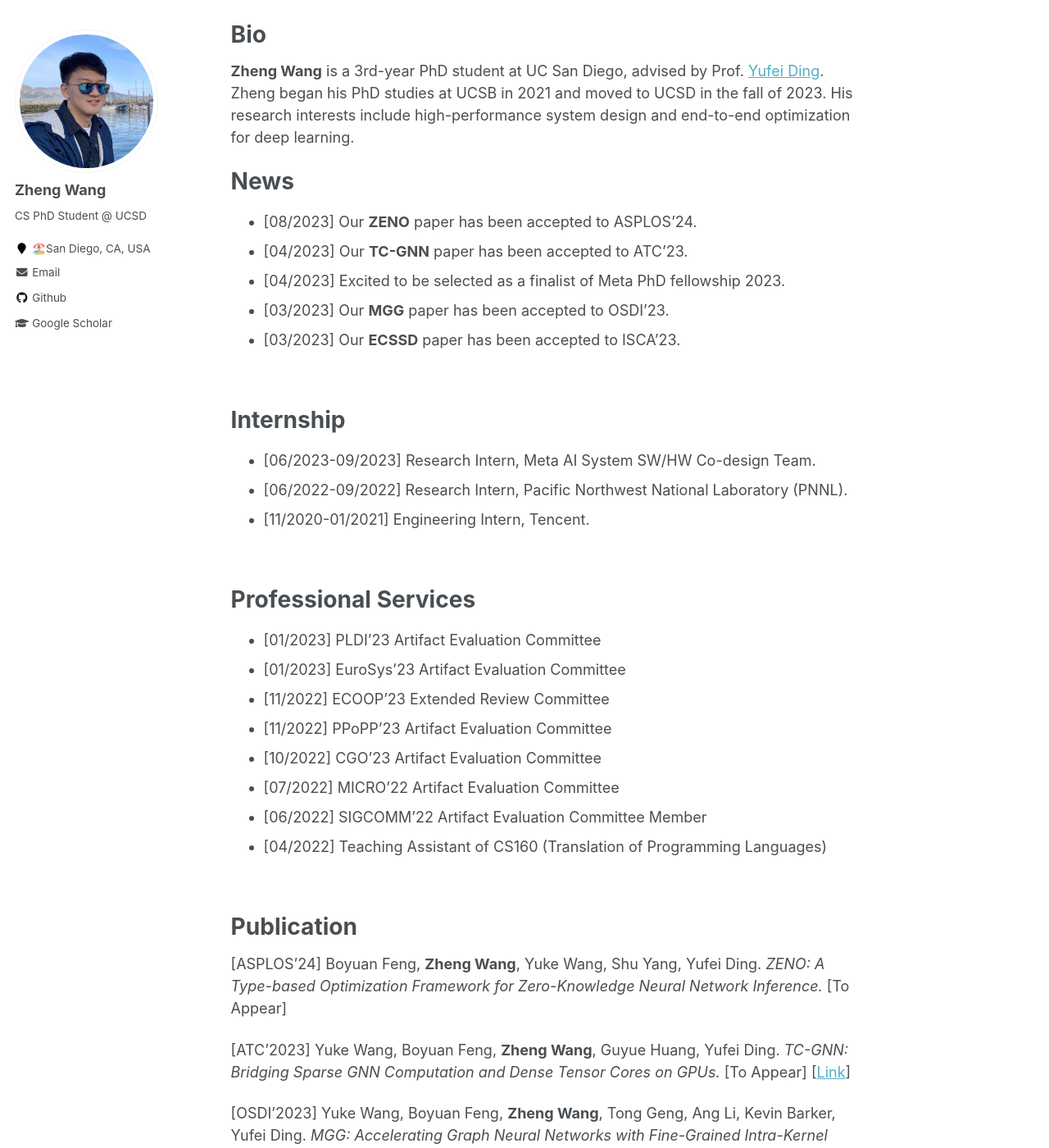
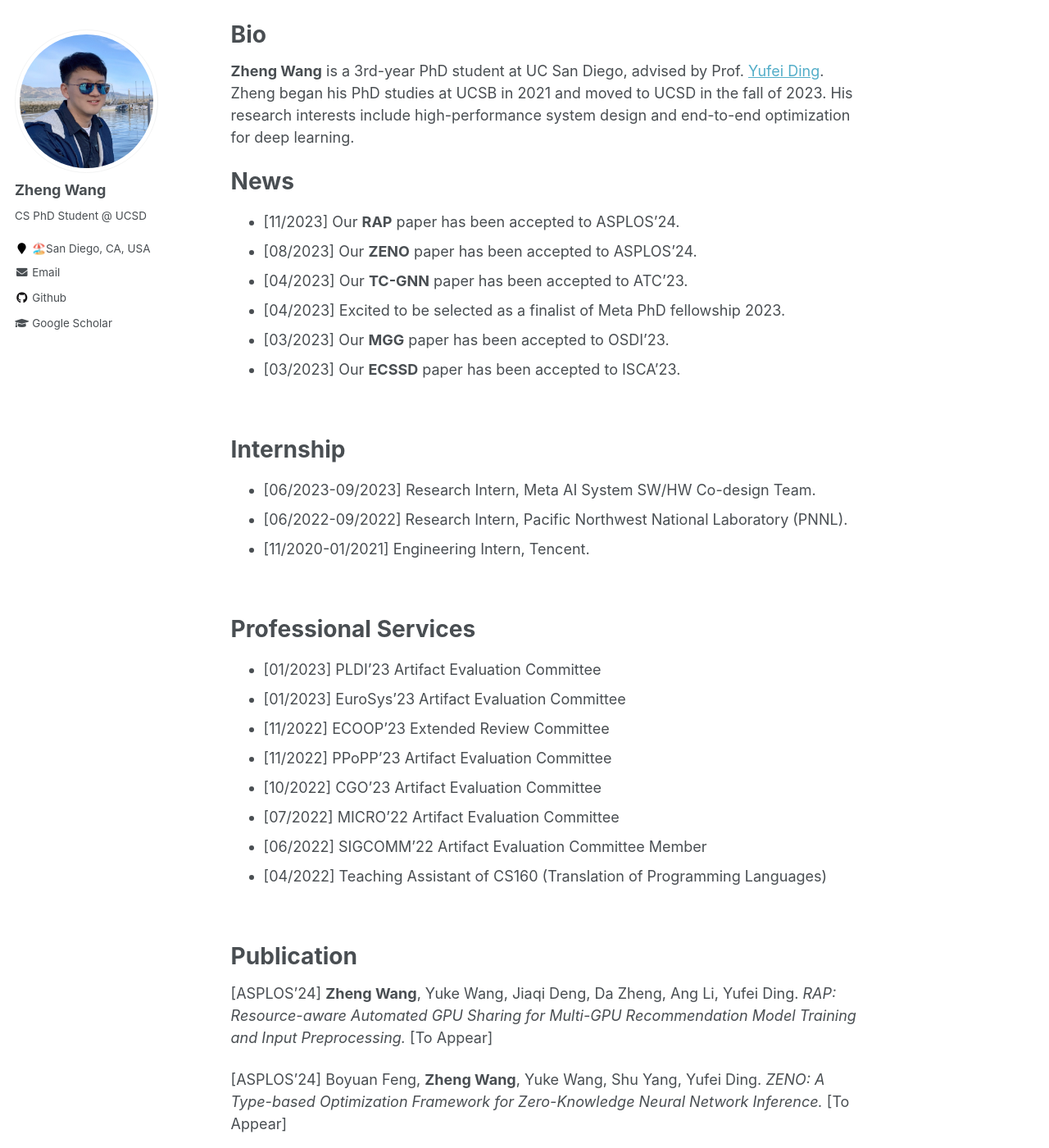
Before and after one commit to Ash-Zheng/Ash-Zheng.github.io, a Jekyll site: the page built from _pages/about.md, in a window 1280 px wide and 1400 px high, scrolled down 212 px. Shown: the whole window at 82% size. Built offline with Jekyll 4.4.1, drawn with Linux system fonts in a browser that asks for light colours.

Commit message:
update Nov 07

```diff
--- a/_pages/about.md
+++ b/_pages/about.md
@@ -20,6 +20,7 @@ Bio
 
 News
 ======
++ [11/2023] Our **RAP** paper has been accepted to ASPLOS'24.
 + [08/2023] Our **ZENO** paper has been accepted to ASPLOS'24.
 + [04/2023] Our **TC-GNN** paper has been accepted to ATC'23.
 + [04/2023] Excited to be selected as a finalist of Meta PhD fellowship 2023.
@@ -52,6 +53,10 @@ Professional Services
 
 Publication
 ======
+[ASPLOS'24] **Zheng Wang**, Yuke Wang, Jiaqi Deng, Da Zheng, Ang Li, Yufei Ding.
+*RAP: Resource-aware Automated GPU Sharing for Multi-GPU Recommendation Model Training and Input Preprocessing.*
+[To Appear]
+
 [ASPLOS'24] Boyuan Feng, **Zheng Wang**, Yuke Wang, Shu Yang, Yufei Ding.
 *ZENO: A Type-based Optimization Framework for Zero-Knowledge Neural Network Inference.*
 [To Appear]
```
Also changed, not shown: _pages/publications.md (+3 -0 lines).
